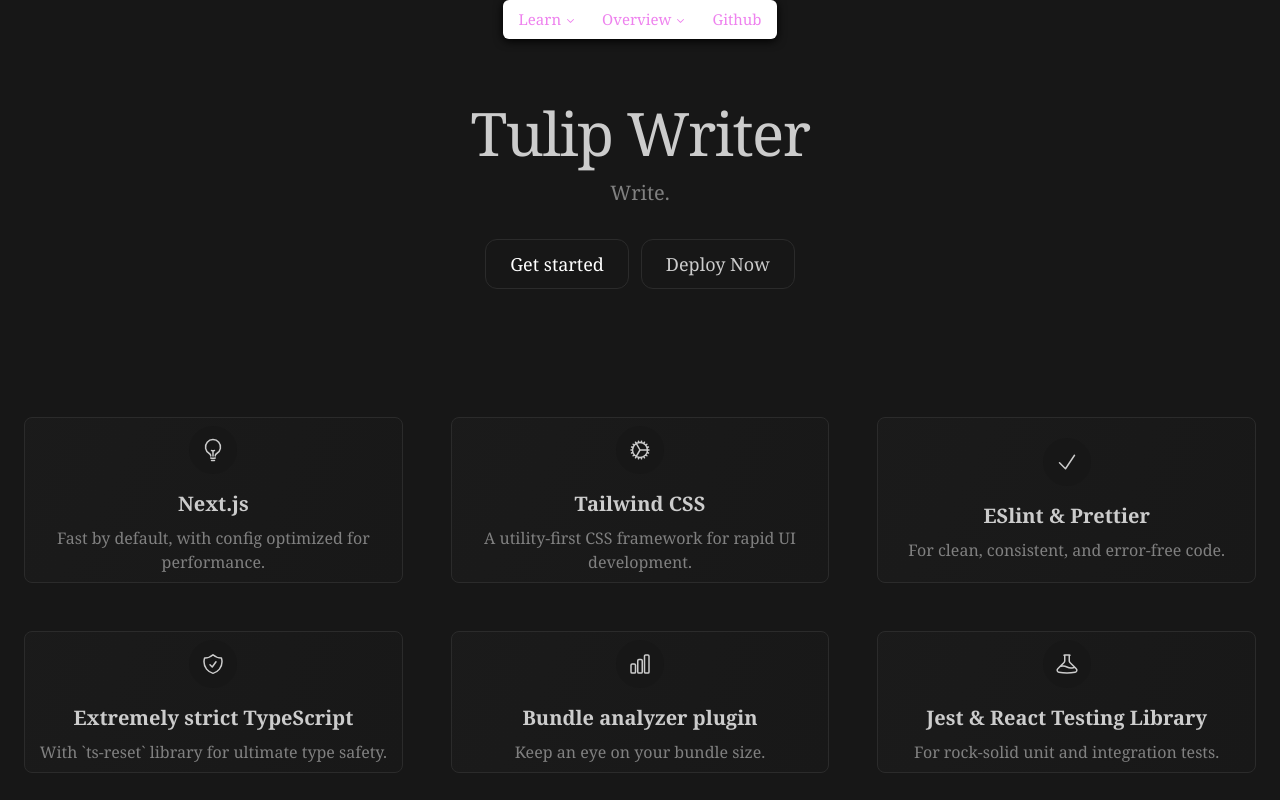
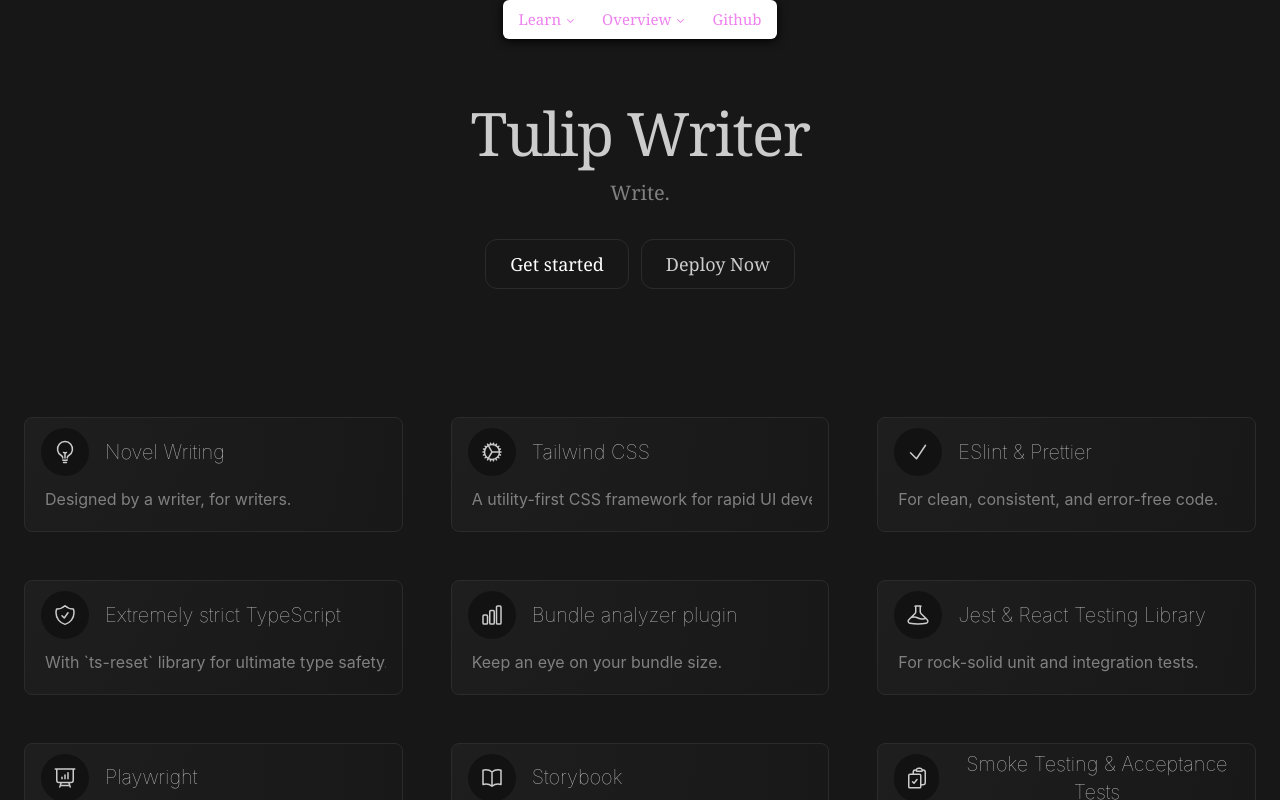
Before and after one commit to Yeshan-K/tulipwriter-website, a Next.js app: page / in a window 1280 px wide. Built offline with nearby package versions, Linux system fonts and the light colour scheme.

Commit message:
feat: feature divs

```diff
--- a/app/page.tsx
+++ b/app/page.tsx
@@ -27,12 +27,10 @@
       <section className="bg-appBackground">
         <div className="mx-auto grid max-w-(--breakpoint-xl) px-4 py-8 text-center lg:py-16">
           <div className="mx-auto place-self-center">
-            <h1 className="text-appLayoutText mb-4 max-w-2xl text-4xl leading-none tracking-tight md:text-5xl xl:text-6xl font-light">
+            <h1 className="text-appLayoutText mb-4 max-w-2xl text-4xl leading-none font-light tracking-tight md:text-5xl xl:text-6xl">
               Tulip Writer
             </h1>
-            <p className="text-appLayoutTextMuted mb-6 max-w-2xl font-light md:text-lg lg:mb-8 lg:text-xl">
-              Write.
-            </p>
+            <p className="text-appLayoutTextMuted mb-6 max-w-2xl font-light md:text-lg lg:mb-8 lg:text-xl">Write.</p>
             <Button href="https://github.com/Blazity/next-enterprise" className="mr-3">
               Get started
             </Button>
@@ -49,12 +47,21 @@
         <div className="mx-auto max-w-(--breakpoint-xl) px-4 py-8 sm:py-16 lg:px-6">
           <div className="justify-center space-y-8 md:grid md:grid-cols-2 md:gap-12 md:space-y-0 lg:grid-cols-3">
             {LP_GRID_ITEMS.map((singleItem) => (
-              <GrainyDiv key={singleItem.title} className="flex flex-col h-md items-center justify-center text-center rounded-lg border border-appLayoutBorder p-2">
-                <div className="bg-appBackground text-appLayoutText mb-4 flex size-10 items-center justify-center rounded-full p-1.5 lg:size-12">
-                  {singleItem.icon}
+              <GrainyDiv
+                key={singleItem.title}
+                className="border-appLayoutBorder h-fit flex flex-col items-center justify-start gap-3 rounded-lg border pt-3 pb-5 px-4 text-center font-sans"
+              >
+                <header className="h-[2.8rem] flex w-full items-center justify-start gap-4 ">
+                  <div className="bg-appBackgroundAccent text-appLayoutText flex size-10 items-center justify-center rounded-full p-1.5 lg:size-12">
+                    {singleItem.icon}
+                  </div>
+                  <div className="text-appLayoutText w-fit pb-px items-center justify-start text-xl font-thin">
+                    {singleItem.title}
+                  </div>
+                </header>
+                <div className="h-fit text-appLayoutTextMuted flex w-full pl-1 items-center justify-start text-nowrap overflow-x-hidden overflow-x-ellipsis">
+                  {singleItem.description}
                 </div>
-                <h3 className="text-appLayoutText mb-2 text-xl font-bold">{singleItem.title}</h3>
-                <p className="text-appLayoutTextMuted">{singleItem.description}</p>
               </GrainyDiv>
             ))}
           </div>
--- a/components/GrainyDiv/GrainyDiv.tsx
+++ b/components/GrainyDiv/GrainyDiv.tsx
@@ -15,7 +15,7 @@
 }
 
 export function GrainyDiv(props: Readonly<GrainyDivProps>) {
-  const { className, disabled = false, children, restingPos = -150, gradientSize = 120 } = props
+  const { className, disabled = false, children, restingPos = -5, gradientSize = 120 } = props
 
   const grainyDivRef = useRef(null)
 
--- a/lp-items.tsx
+++ b/lp-items.tsx
@@ -1,7 +1,7 @@
 export const LP_GRID_ITEMS = [
   {
-    title: "Next.js",
-    description: "Fast by default, with config optimized for performance.",
+    title: "Novel Writing",
+    description: "Designed by a writer, for writers.",
     icon: (
       <svg
         xmlns="http://www.w3.org/2000/svg"
```
